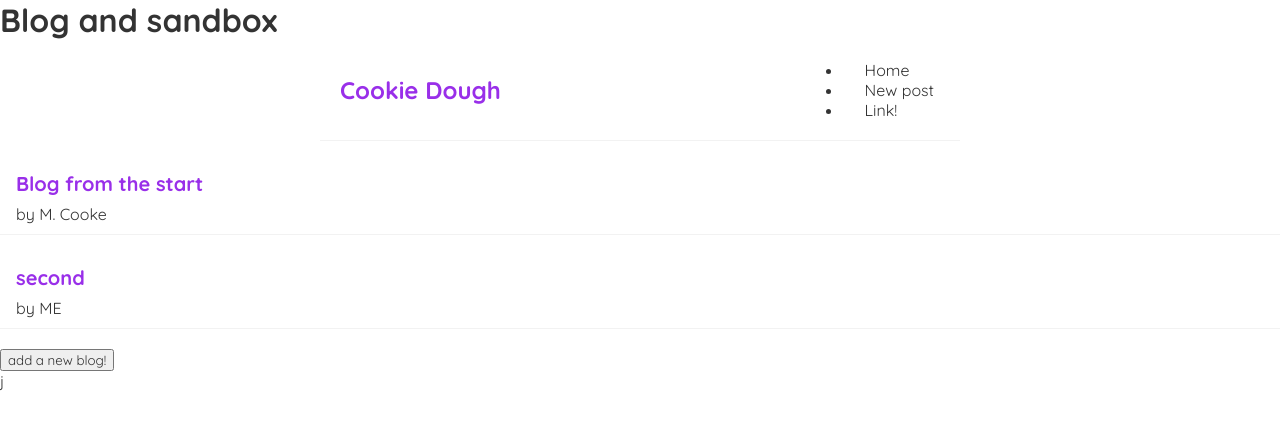
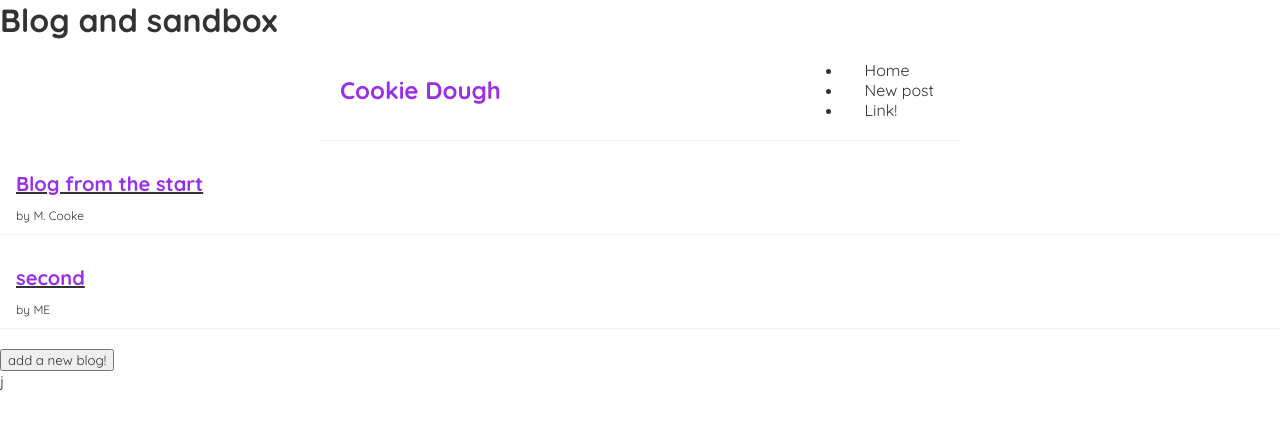
Before and after one commit to leafsicle/blog, a React (Create React App) app: page / in a window 1280 px wide. Shown: the top 430 px of the page. Built offline with nearby package versions, Linux system fonts and the light colour scheme.

Commit message:
You're welcome

```diff
--- a/src/components/BlogList.jsx
+++ b/src/components/BlogList.jsx
@@ -3,17 +3,21 @@ const BlogList = ({ blogs, setBlogs }) => {
     <div>
       {blogs.map(blog => (
         <div key={blog.id} className="blog-preview">
-          <h2>{blog.title}</h2>
-          by {blog.author}
+          <a href={blog.link}>
+            <h2>{blog.title}</h2>
+          </a>
+          <span className="subtext">by {blog.author}</span>
+          <br />
         </div>
       ))}
       <button
         onClick={() =>
           setBlogs(
             blogs.concat({
-              title: "",
-              body: "",
-              author: "",
+              title: "Bacon Pancakes",
+              body: "Making bacon pancakes",
+              author: "Jbat",
+              link: "https://www.youtube.com/watch?v=cUYSGojUuAU",
               id: blogs.length + 1
             })
           )
--- a/src/components/Home.jsx
+++ b/src/components/Home.jsx
@@ -3,11 +3,18 @@ import BlogList from "./BlogList"
 
 const Home = () => {
   const [blogs, setBlogs] = useState([
-    { title: "Blog from the start", body: "words", author: "M. Cooke", id: 1 },
+    {
+      title: "Blog from the start",
+      body: "words",
+      author: "M. Cooke",
+      link: "",
+      id: 1
+    },
     {
       title: "second",
       body: "All of these unencumbered numbered words",
       author: "ME",
+      link: "",
       id: 2
     }
   ])
--- a/src/index.css
+++ b/src/index.css
@@ -48,3 +48,7 @@
   color: #992fe9;
   margin-bottom: 8px;
 }
+.blog-preview span.subtext {
+  font-size: 12px;
+  margin-bottom: 8px;
+}
```
